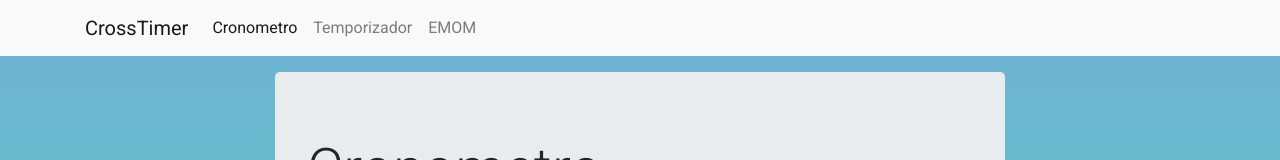
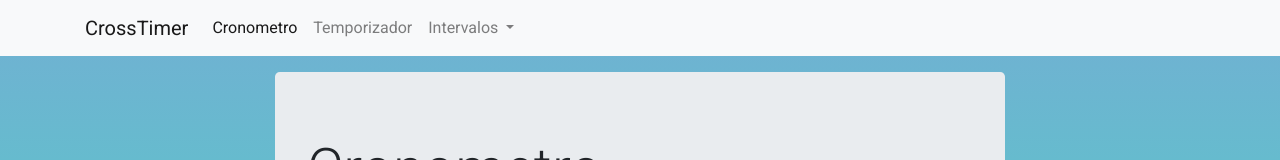
Before and after one commit to alvarormn/crossTimer, an Angular app: page / in a window 1280 px wide. Shown: the top 160 px of the page. Built offline with nearby package versions, Linux system fonts and the light colour scheme.

Commit message:
dropdown-menu navbar

```diff
--- a/src/app/components/nav/nav.component.html
+++ b/src/app/components/nav/nav.component.html
@@ -13,9 +13,16 @@
         <li class="nav-item">
           <a class="nav-link" routerLink="/timer" routerLinkActive="active">Temporizador</a>
         </li>
-        <li class="nav-item">
-          <a class="nav-link" routerLink="/emon" routerLinkActive="active">EMOM</a>
-        </li>
+        <li class="nav-item dropdown">
+        <a class="nav-link dropdown-toggle" href="#" id="navbarDropdownMenuLink" role="button" data-toggle="dropdown" aria-haspopup="true" aria-expanded="false">
+          Intervalos
+        </a>
+        <div class="dropdown-menu" aria-labelledby="navbarDropdownMenuLink">
+          <a class="dropdown-item" href="#">Libre</a>
+          <a class="dropdown-item" routerLink="/emon" routerLinkActive="active">EMOM</a>
+          <a class="dropdown-item" href="#">TABATA</a>
+        </div>
+      </li>
       </ul>
     </div>
   </div>
```
